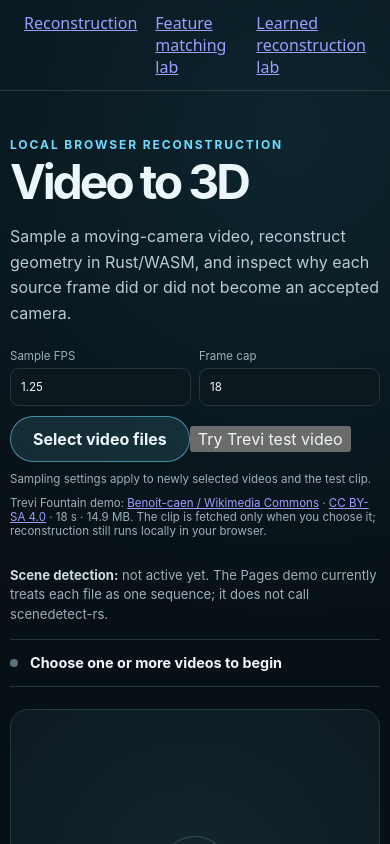
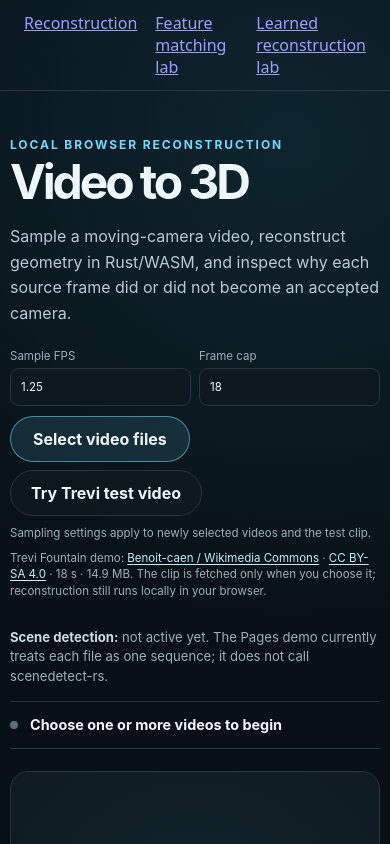
Before and after one commit to moritzbrantner/video-to-3d, a Next.js app in the folder apps/web/: page / in a window 390 px wide. Shown: the top 844 px of the page. Built offline with nearby package versions, Linux system fonts and the light colour scheme.

Commit message:
Style Trevi Pages demo action

```diff
--- a/apps/web/app/globals.css
+++ b/apps/web/app/globals.css
@@ -38,6 +38,12 @@ h2 { margin: 0; font-size: 1.25rem; letter-spacing: -0.02em; }
 .upload-button { display: inline-flex; min-height: 46px; align-items: center; justify-content: center; border: 1px solid rgba(111, 220, 255, 0.55); border-radius: 999px; padding: 0 22px; background: var(--accent-soft); color: var(--text); cursor: pointer; font-weight: 700; white-space: nowrap; }
 .upload-button:hover { background: rgba(111, 220, 255, 0.2); }
 .upload-button input { position: absolute; width: 1px; height: 1px; opacity: 0; pointer-events: none; }
+.input-actions { display: flex; justify-content: flex-end; gap: 8px; flex-wrap: wrap; }
+.demo-button { min-height: 46px; border: 1px solid var(--line); border-radius: 999px; padding: 0 20px; background: rgba(13, 24, 31, 0.9); cursor: pointer; font-weight: 700; white-space: nowrap; }
+.demo-button:hover:not(:disabled) { border-color: rgba(111, 220, 255, 0.5); background: rgba(111, 220, 255, 0.08); }
+.demo-button:disabled, .upload-button:has(input:disabled) { opacity: 0.55; cursor: wait; }
+.demo-attribution { max-width: 430px; line-height: 1.45; text-align: right; }
+.demo-attribution a { color: #bfefff; text-underline-offset: 2px; }
 .scene-status { margin-bottom: 14px; color: var(--muted); font-size: 0.82rem; line-height: 1.5; }
 .scene-status strong { color: #cddde4; }
 .status-line { display: flex; min-height: 48px; align-items: center; gap: 12px; border-top: 1px solid var(--line); border-bottom: 1px solid var(--line); color: var(--muted); font-size: 0.9rem; }
@@ -100,6 +106,8 @@ footer { padding: 30px 0 8px; color: #6f8995; font-size: 0.8rem; text-align: cen
   main { width: min(100% - 20px, 1220px); padding-top: 28px; }
   .hero { grid-template-columns: 1fr; align-items: start; gap: 22px; }
   .run-controls { justify-items: start; width: 100%; }
+  .input-actions { justify-content: flex-start; }
+  .demo-attribution { max-width: none; text-align: left; }
   .sampling-controls { width: 100%; }
   .sampling-controls label { flex: 1; }
   .sampling-controls input { width: 100%; }
```
